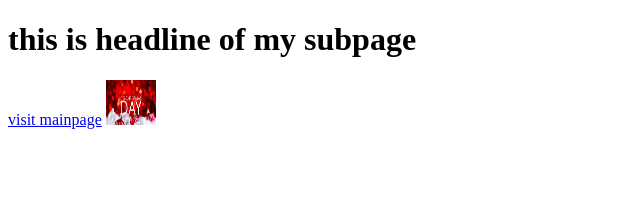
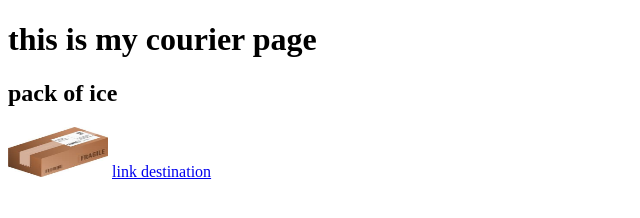
Before and after one commit to yemi16/yemi16.github.io, a plain HTML site: page subpage.html in a window 1280 px wide. Shown: the whole page, without its empty margins (0-640 px from the left). Drawn offline with Linux system fonts and the light colour scheme.

Commit message:
my first html code

```diff
--- a/subpage.html
+++ b/subpage.html
@@ -9,10 +9,10 @@
 </head>
 
 <body>
-    <h1>this is headline of my subpage
-
-    </h1><a href="index.html">visit mainpage</a>
-    <img src="image xmas.jpg" alt="my pic is here" width="50" height="45">
+    <h1>this is my courier page</h1>
+    <h2>pack of ice</h2>
+    <img src="images e.jpg" alt="package image" width="100" height="50">
+    <a href="yemi16.github.io">link destination</a>
 </body>
 
 </html>
```
Also changed, not shown: images e.jpg (added).
